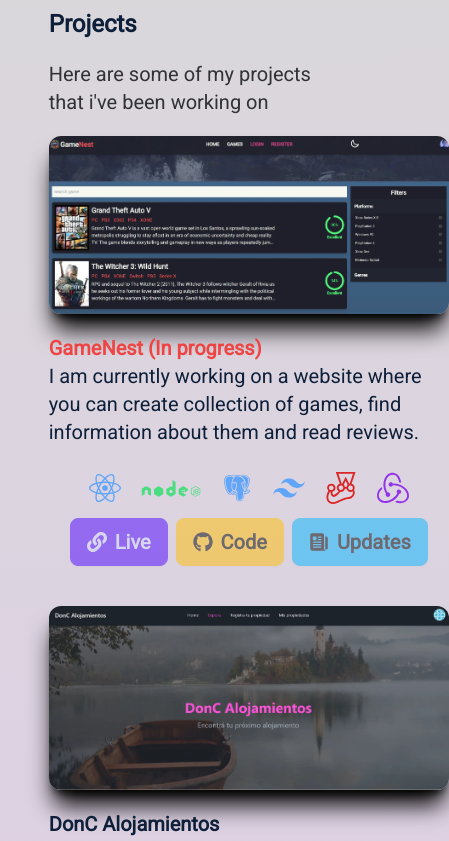
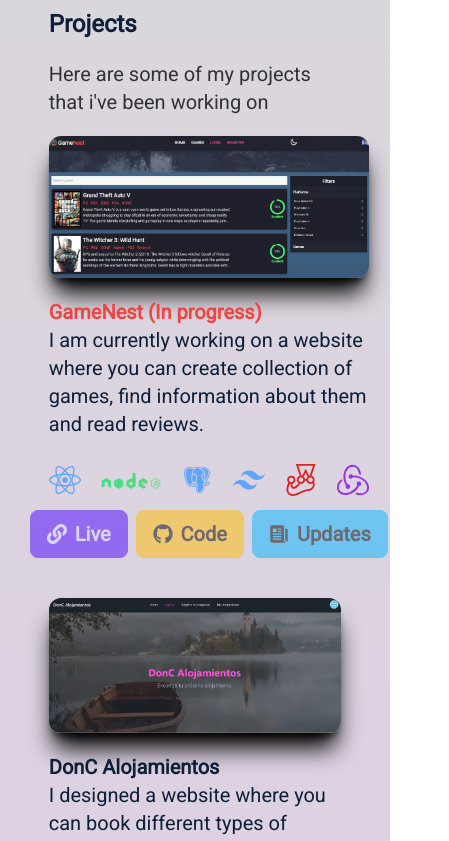
Before and after one commit to hugodanielcabral/portfolio, a React (Vite) app: page / in a window 390 px wide. Shown: the part 880-1721 px from the top of the page, 449 px wide, since content can reach past the window. Built offline with nearby package versions, Linux system fonts and the light colour scheme.

Commit message:
Optimize images and fix responsive issues

```diff
--- a/src/components/main/projects/MainProjects.jsx
+++ b/src/components/main/projects/MainProjects.jsx
@@ -6,7 +6,6 @@
 export const MainProjects = () => {
   //TODO 2: Arreglar el responsive.
   //TODO 3: Crear tooltips para los botones de live, code, y los iconos de tecnologias.
-  //TODO 4: Optimizar las imagenes de los proyectos.
 
   return (
     <section id="projects" className="justify-center w-3/4 mt-20">
@@ -26,7 +25,7 @@
             <img
               src={project.image}
               alt={`Image of ${project.title}`}
-              className="mt-5 transition duration-300 ease-in-out delay-150 shadow-xl rounded-xl shadow-black max-w-[400px] md:max-w-[600px] object-cover"
+              className="object-cover mt-5 shadow-xl rounded-xl shadow-black"
             />
             <div>
               <h4
```
